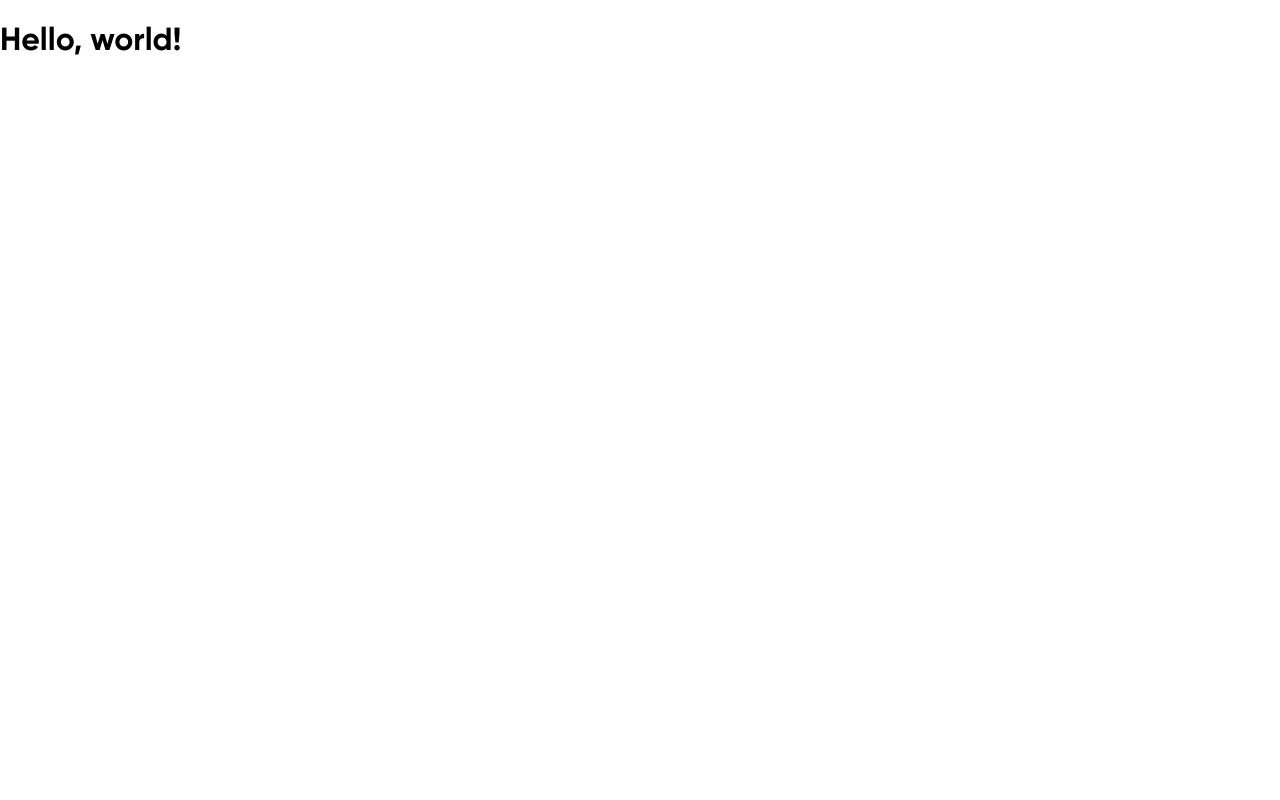
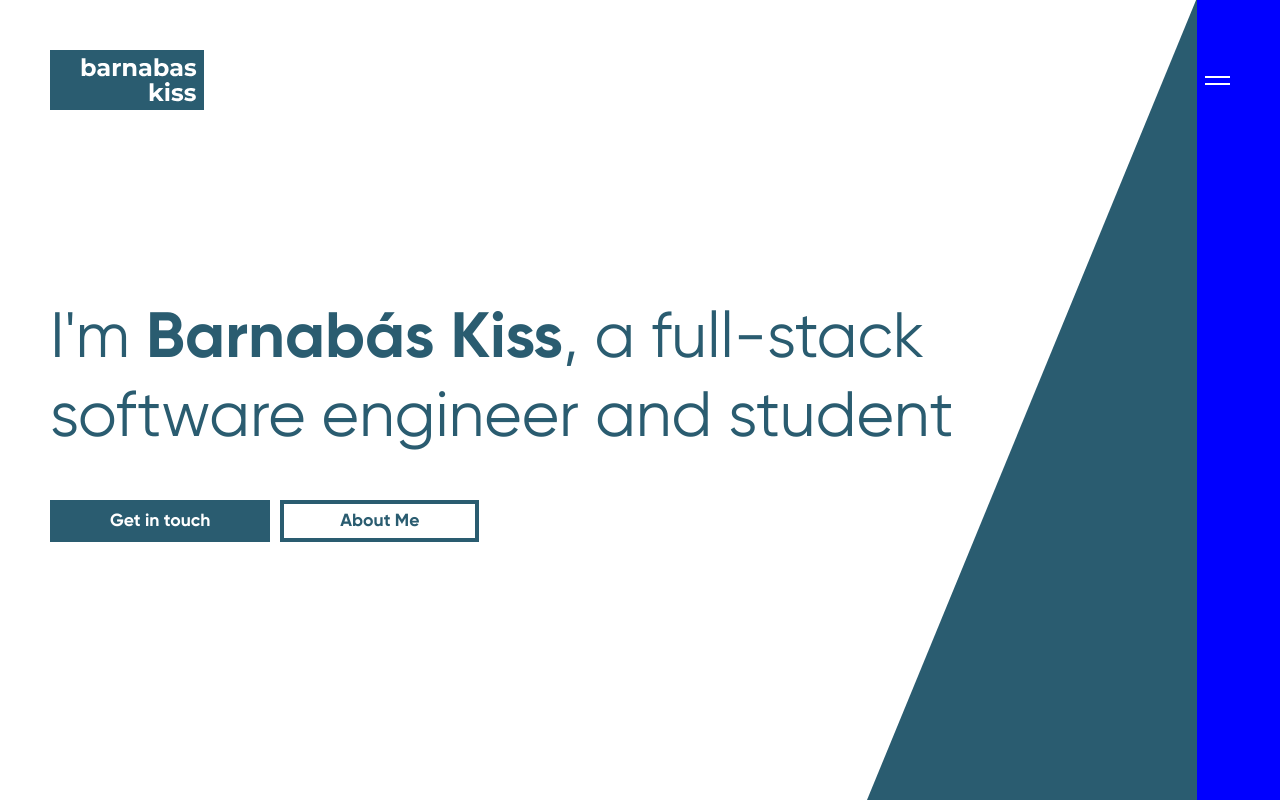
Before and after one commit to Sxribe/barnabaskiss.com, a Next.js app: page / in a window 1280 px wide. Built offline with nearby package versions, Linux system fonts and the light colour scheme.

Commit message:
Start working on index.tsx
- Concealer working
TODO: Opened navigation system

```diff
--- a/pages/index.tsx
+++ b/pages/index.tsx
@@ -1,3 +1,53 @@
+import { useState, useRef, useEffect } from "react";
+
+import Head from "next/head";
+import DarkButton from "../components/darkbutton/darkbutton";
+import LightButton from "../components/lightbutton/lightbutton";
+import Nav from "../components/nav/nav";
+import styles from "../styles/index.module.scss";
+import useWindowWidth from "../hooks/useWindowWidth";
+
 export default function Home() {
-  return <h1>Hello, world!</h1>
+
+  const width = useWindowWidth();
+
+  const [sliderOpen, setSliderOpen] = useState<boolean>(false);
+  const sidebarRef = useRef<HTMLImageElement>(null!)
+  const concealerRef= useRef<HTMLDivElement>(null!)
+
+  useEffect(() => {
+    if (typeof window !== undefined) {
+      let sidebarHeight = sidebarRef.current.clientHeight;
+
+      // Proportional equation to SVG top-width:height
+      let correctedOffset = Math.round((106 * sidebarHeight) / 1005.1) - 1;
+      concealerRef.current.style.left = `${window.innerWidth - correctedOffset}px`;
+    }
+  }, [width])
+
+  useEffect(() => {
+    const angle = sliderOpen ? 90 : 0;
+    concealerRef.current.style.transform = `rotate(${angle}deg)`;
+  }, [sliderOpen])
+
+  return (
+    <>
+      <Head>
+        <title>Barnabás Kiss</title>
+      </Head>
+
+      <Nav logoStyle="dark" hamburgerSyle="light" hamburgerPressed={() => setSliderOpen(!sliderOpen)}/>
+      <main className={styles.main}>
+        <div className={styles.content}>
+          <h1>I'm <span>Barnabás Kiss</span>, a full-stack<br />software engineer and student</h1>
+          <div className={styles.buttons}>
+            <DarkButton>Get in touch</DarkButton>
+            <LightButton>About Me</LightButton>
+          </div>
+        </div>
+        <img src="/assets/sidebar.svg" alt="" ref={sidebarRef} />
+        <div className={styles.concealer} ref={concealerRef}></div>
+      </main>
+    </>
+  )
 }
--- /dev/null
+++ b/styles/index.module.scss
@@ -0,0 +1,58 @@
+.main {
+  position: relative;
+  display: flex;
+  flex-direction: column;
+
+  height: 100vh;
+  overflow: hidden;
+
+  .content {
+    display: flex;
+    flex-direction: column;
+    justify-content: center;
+
+    height: 100%;
+    margin: 50px;
+
+    color: #2A5C70;
+
+    h1 {
+      font-size: 4em;
+      font-weight: normal;
+
+      span {
+        font-weight: bold;
+      }
+    }
+
+    div.buttons {
+      display: flex;
+      gap: 10px;
+    }
+
+  }
+
+  img {
+    position: absolute;
+    top: 0;
+    right: 0px;
+    height: 100%;
+
+    transform: translateX(1px)
+  }
+
+  .concealer {
+    position: absolute;
+    top: 0;
+    left: 98%;
+    width: 100vh;
+    height: 150vw;
+    background: blue;
+    z-index: 5;
+
+    transition: transform .1s;
+
+    transform-origin: top left;
+    transform: rotate(90deg);
+  }
+}
```
Also changed, not shown: public/assets/sidebar.svg (added).
